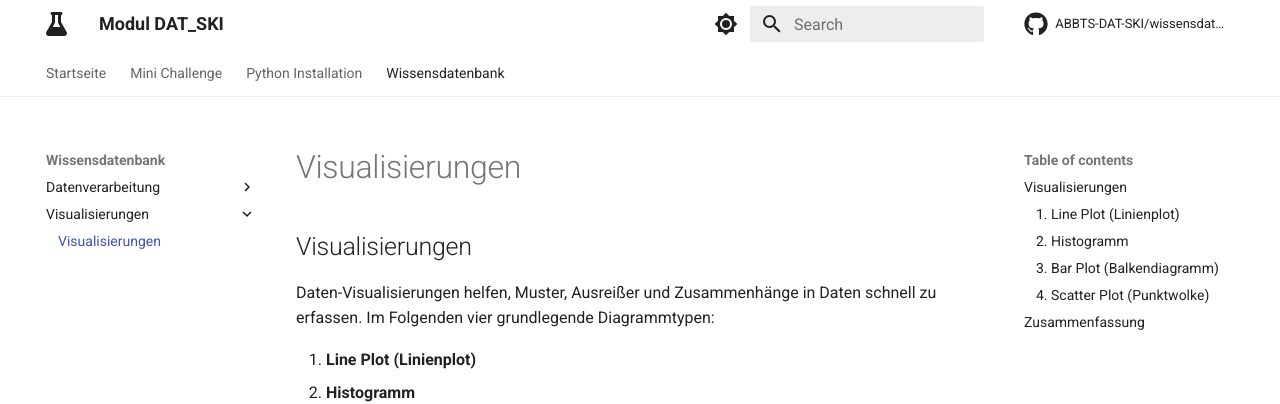
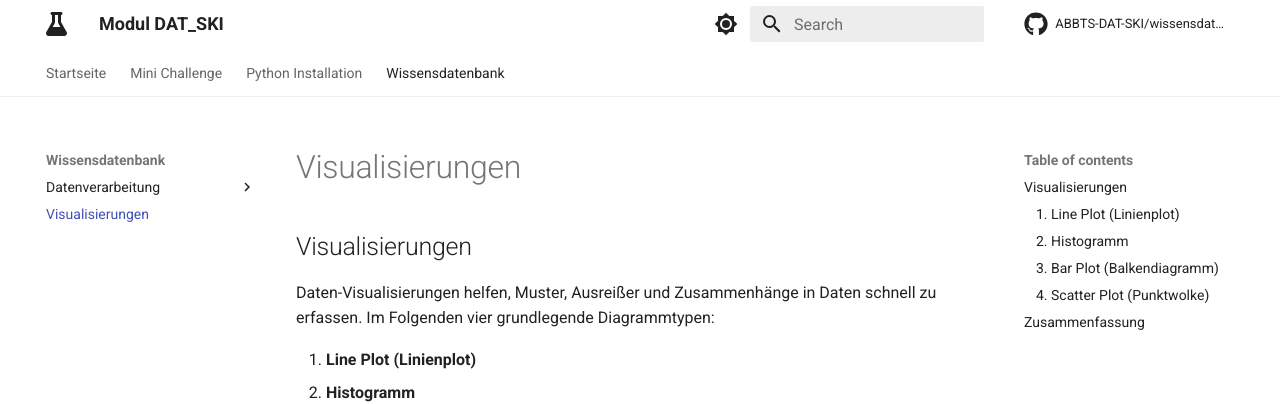
Before and after one commit to ABBTS-DAT-SKI/wissensdatenbank, an MkDocs documentation site: the page built from docs/visualization.md, in a window 1280 px wide. Shown: the top 404 px of the page. Built offline with MkDocs 1.6.1 and Material for MkDocs 9.7.7, drawn with Linux system fonts in a browser that asks for light colours; comment, search, counter and statistics services are not loaded.

Commit message:
Moved: viz one level up

````diff
--- a/docs/visualization/visualization.md
+++ b/docs/visualization.md
@@ -41,7 +41,7 @@ fig.update_layout(
 fig.show()
 ```
 
-![Tägliche Temperaturwerte](../img/daily_temp.png)
+![Tägliche Temperaturwerte](./img/daily_temp.png)
 
 ---
 
@@ -72,7 +72,7 @@ fig.update_layout(
 
 fig.show()
 ```
-![Histogramm der Luftfeuchtigkeiten](../img/hist_humidity.png)
+![Histogramm der Luftfeuchtigkeiten](./img/hist_humidity.png)
 
 ---
 
@@ -109,7 +109,7 @@ fig.update_layout(
 
 fig.show()
 ```
-![Barplot: Temperatur pro Raum](../img/bar_temp.png)
+![Barplot: Temperatur pro Raum](./img/bar_temp.png)
 
 ---
 
@@ -147,7 +147,7 @@ fig.update_layout(
 fig.show()
 ```
 
-![Scatterplot: Temperatur vs. Luftfeuchtigkeit](../img/scatter.png)
+![Scatterplot: Temperatur vs. Luftfeuchtigkeit](./img/scatter.png)
 
 ---
 
--- a/mkdocs.yaml
+++ b/mkdocs.yaml
@@ -22,8 +22,7 @@ nav:
           - Imputationen: data-engineering/imputation.md
           - Horizontale Joins: data-engineering/joins.md
           - Pivo/Melt: data-engineering/pivot_melt.md
-      - Visualisierungen:
-          - Visualisierungen: visualization/visualization.md
+      - Visualisierungen: visualization.md
 plugins:
   - search
 
````
